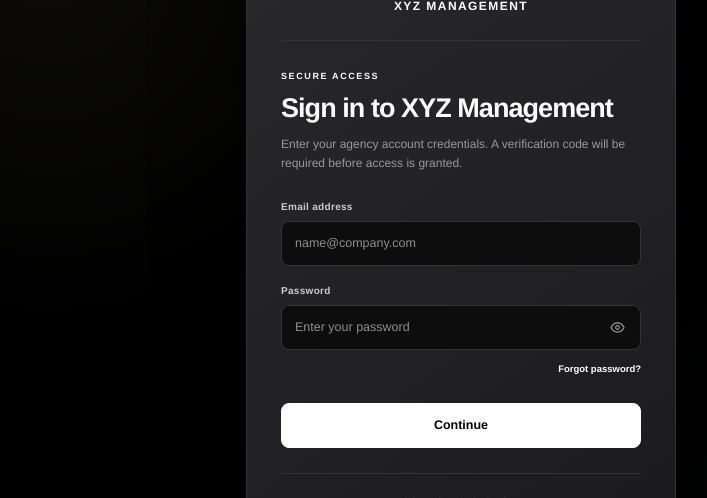
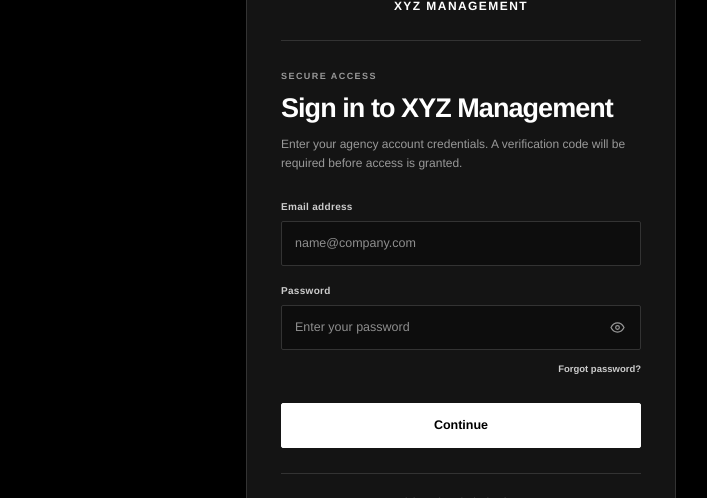
Before and after one commit to RainyCl0ud/XYZ-HUB, a React (Vite) app in the folder frontend/: page /login in a window 1280 px wide. Shown: the part 134-632 px from the top of the page, without its empty margins (179-886 px from the left). Built offline with nearby package versions, Linux system fonts and the light colour scheme; no server answers.

Commit message:
feat: migrate auth screens to XYZ Web Kit

```diff
--- a/frontend/src/pages/AuthPages.css
+++ b/frontend/src/pages/AuthPages.css
@@ -14,29 +14,11 @@
 
   overflow: hidden;
 
-  background:
-    radial-gradient(
-      circle at 18% 12%,
-      rgba(232, 216, 178, 0.055),
-      transparent 29%
-    ),
-    radial-gradient(
-      circle at 83% 82%,
-      rgba(174, 188, 224, 0.035),
-      transparent 30%
-    ),
-    var(--bg);
+  background: var(--bg);
 }
 
 .auth-background-glow {
-  position: absolute;
-
-  pointer-events: none;
-
-  border-radius: 999px;
-  filter: blur(100px);
-
-  opacity: 0.23;
+  display: none;
 }
 
 .auth-background-glow-one {
@@ -78,19 +60,12 @@
 
   padding: 34px;
 
-  border: 1px solid var(--border-soft);
-  border-radius: 18px;
+  border: 1px solid var(--border);
+  border-radius: 2px;
 
-  background:
-    linear-gradient(
-      145deg,
-      rgba(42, 42, 46, 0.97),
-      rgba(27, 27, 30, 0.98)
-    );
+  background: var(--surface);
 
-  box-shadow:
-    0 30px 90px rgba(0, 0, 0, 0.48),
-    inset 0 1px 0 rgba(255, 255, 255, 0.025);
+  box-shadow: none;
 }
 
 .auth-brand {
@@ -100,7 +75,7 @@
 
   padding-bottom: 25px;
 
-  border-bottom: 1px solid var(--border-soft);
+  border-bottom: 1px solid var(--border);
 }
 
 .auth-brand-official {
@@ -135,12 +110,12 @@
 .auth-eyebrow {
   margin: 0 0 9px;
 
-  color: var(--accent);
+  color: var(--text-muted);
 
   font-size: 9px;
   font-weight: 750;
 
-  letter-spacing: 0.18em;
+  letter-spacing: var(--hub-label-tracking);
   text-transform: uppercase;
 }
 
@@ -203,7 +178,7 @@
   padding: 0 13px;
 
   border: 1px solid var(--border);
-  border-radius: 8px;
+  border-radius: 2px;
 
   background: var(--surface-deep);
   color: var(--text);
@@ -224,9 +199,9 @@
 }
 
 .auth-input:focus {
-  border-color: var(--accent);
+  border-color: var(--text);
 
-  background: #1f1f22;
+  background: var(--surface-hover);
 }
 
 .auth-code-input {
@@ -244,7 +219,7 @@
   border: 0;
 
   background: transparent;
-  color: var(--accent);
+  color: var(--text-secondary);
 
   font-size: 10px;
   font-weight: 650;
@@ -253,7 +228,7 @@
 }
 
 .auth-link:hover {
-  color: var(--accent-strong);
+  color: var(--text);
 }
 
 .auth-submit {
@@ -266,11 +241,11 @@
 
   margin-top: 5px;
 
-  border: 1px solid var(--accent);
-  border-radius: 8px;
+  border: 1px solid var(--text);
+  border-radius: 2px;
 
-  background: var(--accent);
-  color: var(--accent-text);
+  background: var(--text);
+  color: var(--bg);
 
   font-size: 11px;
   font-weight: 750;
@@ -282,8 +257,8 @@
 }
 
 .auth-submit:hover:not(:disabled) {
-  background: var(--accent-strong);
-  border-color: var(--accent-strong);
+  background: var(--text-secondary);
+  border-color: var(--text-secondary);
 }
 
 .auth-submit:active:not(:disabled) {
@@ -293,8 +268,8 @@
 .auth-message {
   padding: 11px 12px;
 
-  border: 1px solid var(--border-soft);
-  border-radius: 8px;
+  border: 1px solid var(--border);
+  border-radius: 2px;
 
   font-size: 11px;
   line-height: 1.55;
@@ -325,7 +300,7 @@
   margin-top: 25px;
   padding-top: 20px;
 
-  border-top: 1px solid var(--border-soft);
+  border-top: 1px solid var(--border);
 
   color: var(--text-muted);
 
@@ -336,7 +311,7 @@
 }
 
 .auth-footer a {
-  color: var(--accent);
+  color: var(--text-secondary);
   font-weight: 650;
 }
 
@@ -344,10 +319,10 @@
   margin-bottom: 20px;
   padding: 13px;
 
-  border: 1px solid var(--border-soft);
-  border-radius: 9px;
+  border: 1px solid var(--border);
+  border-radius: 2px;
 
-  background: rgba(0, 0, 0, 0.13);
+  background: var(--surface-deep);
 }
 
 .auth-account-name {
@@ -391,7 +366,7 @@
   margin-bottom: 13px;
 
   border: 1px solid var(--border);
-  border-radius: 10px;
+  border-radius: 2px;
 
   background: var(--surface);
 
@@ -470,7 +445,7 @@
   transform: translateY(-50%);
 
   border: 0;
-  border-radius: 7px;
+  border-radius: 2px;
 
   background: transparent;
   color: var(--text-muted);
@@ -483,12 +458,12 @@
 }
 
 .auth-password-toggle:hover {
-  background: rgba(255, 255, 255, 0.045);
+  background: var(--surface-hover);
   color: var(--text);
 }
 
 .auth-password-toggle:focus-visible {
-  outline: 2px solid var(--accent);
+  outline: 2px solid var(--text);
   outline-offset: 1px;
 }
 
```
